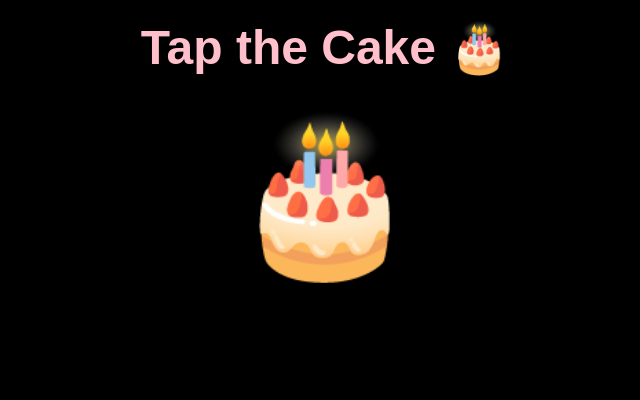
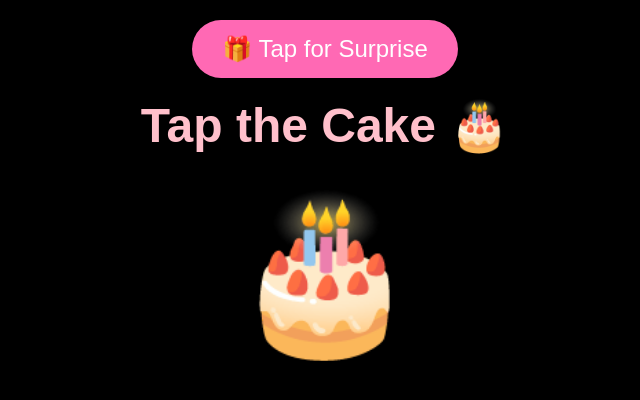
Before and after one commit to RAKA007HAKA/Birthday-surprise, a plain HTML site: page index.html in a window 1280 px wide. Shown: the whole page, without its empty margins (315-955 px from the left). Drawn offline with Linux system fonts and the light colour scheme.

Commit message:
Update index.html

```diff
--- a/index.html
+++ b/index.html
@@ -65,6 +65,18 @@
   </style>
 </head>
 <body>
+  <a href="surprise.html" style="
+  display:inline-block;
+  margin-top:20px;
+  font-size:24px;
+  padding:15px 30px;
+  background:hotpink;
+  color:white;
+  text-decoration:none;
+  border-radius:30px;
+">
+  🎁 Tap for Surprise
+</a>
 
   <h1>Tap the Cake 🎂</h1>
 
```
